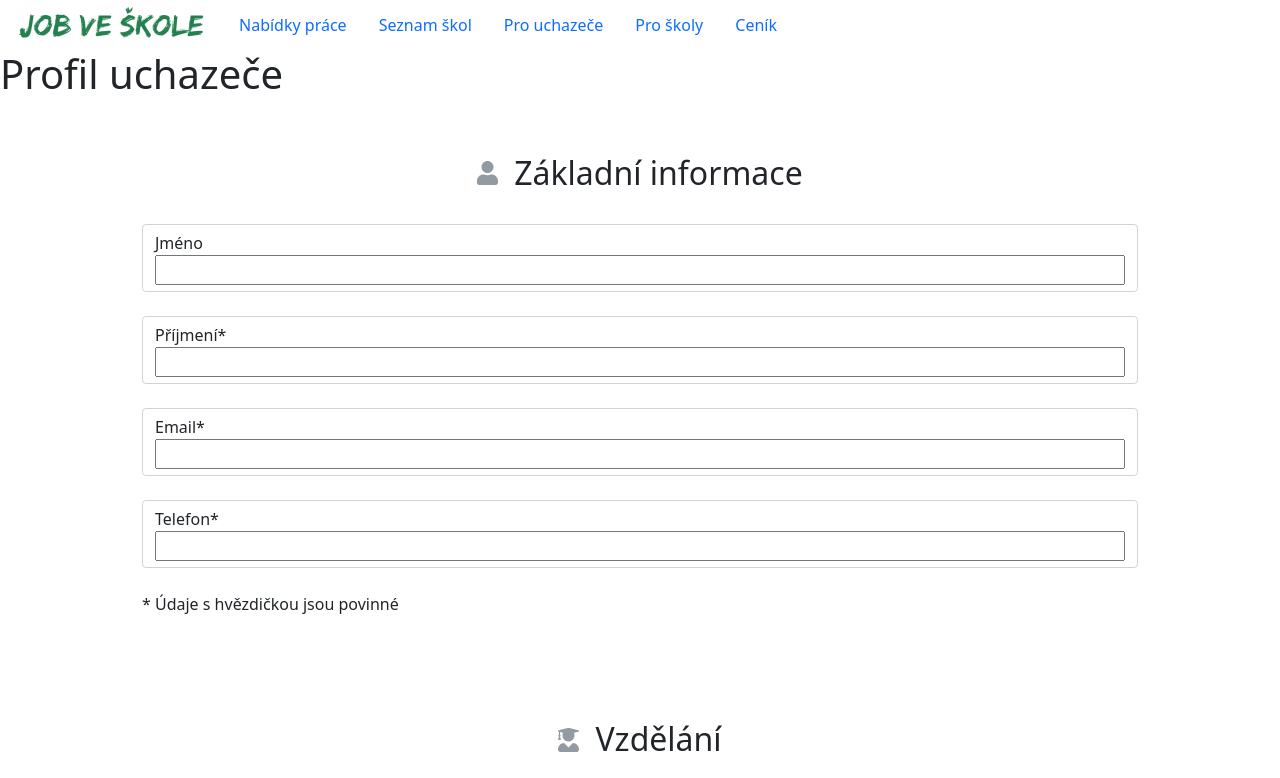
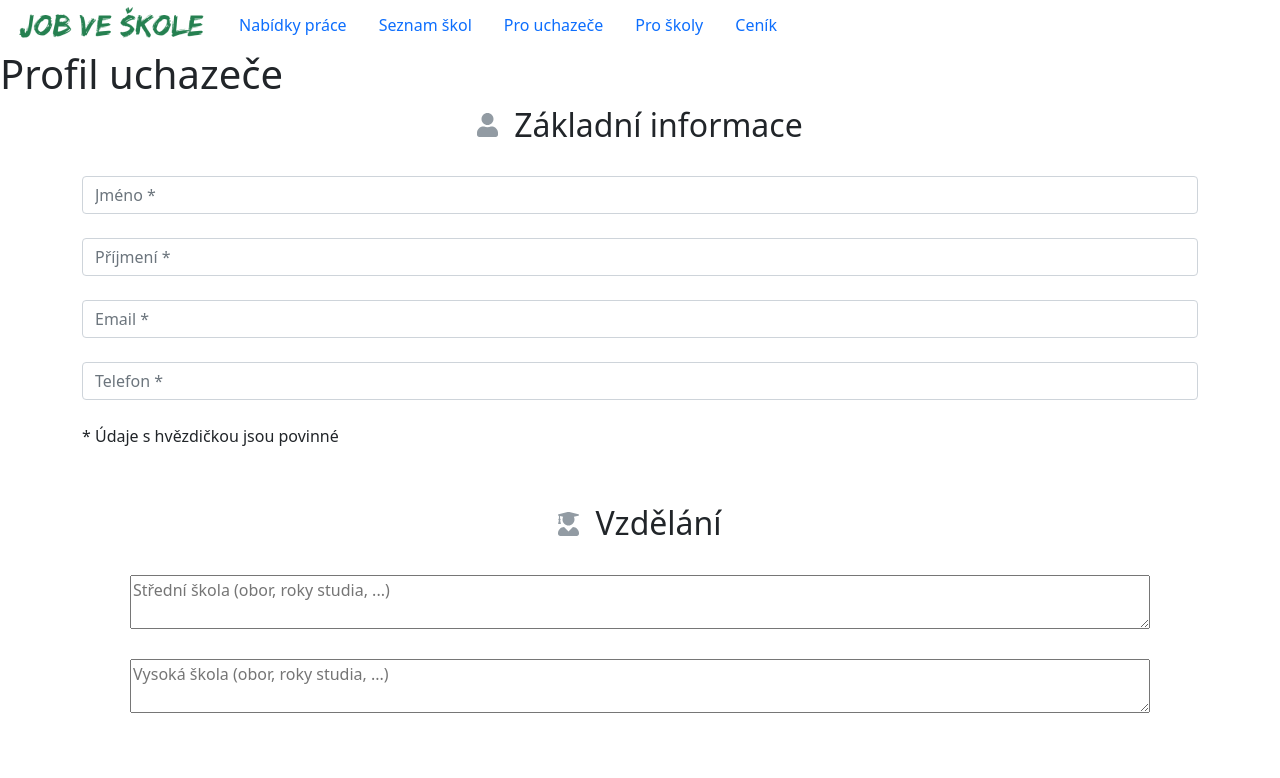
Before and after one commit to violinie/coex, a React (Create React App) app: page / in a window 1280 px wide. Shown: the top 778 px of the page. Built offline with nearby package versions, Linux system fonts and the light colour scheme; the HTML template or start-up script is replaced by a standard one.

Commit message:
form validation

```diff
--- a/src/components/Form.jsx
+++ b/src/components/Form.jsx
@@ -1,25 +1,27 @@
-import { Input } from "./Input";
-import { useState } from "react";
+import React, { useState } from "react";
+
+const Input = ({ errors, type = "text", name, placeholder, isRequired = false }) => {
+  return (
+    <>
+      <input type={type} name={name} className="form-control my-4 form-control__input" placeholder={placeholder} required={isRequired} />
+      {errors[name] && <span>{errors[name]}</span>}
+    </>
+  );
+};
 
 export default function Form() {
-  const [formValues, setFormValues] = useState({});
-  const handleInputChange = (e) => {
-    setFormValues({
-      ...formValues,
-      [e.target.name]: e.target.value,
-    });
-  };
-
   const [validationErrors, setValidationErrors] = useState({});
   return (
     <form
       className="container"
+      noValidate={true}
       onSubmit={(e) => {
         // Zamez refreshi stránky
         e.preventDefault();
 
         // Všechny form elementy dám do pole a vyfiltruju jen ty které chci validovat
         const inputs = [...e.target.elements].filter((input) => input.tagName !== "BUTTON");
+        console.log(inputs);
 
         const errors = {};
         inputs.forEach((input) => {
@@ -38,13 +40,11 @@ export default function Form() {
         if (Object.keys(errors).length > 0) {
           setValidationErrors(errors);
         } else {
-          setValidationErrors(null);
+          setValidationErrors({});
         }
       }}
     >
-      <div className="container">
-        {" "}
-        <div className="p-5">
+      <div className="p-5 p-sm-0">
         <div className="d-flex justify-content-center align-items-center p-2">
           <svg className="me-3" width="21" height="24" viewBox="0 0 21 24" fill="none" xmlns="http://www.w3.org/2000/svg">
             <path
@@ -54,13 +54,13 @@ export default function Form() {
           </svg>
           <h2 className="m-0">Základní informace</h2>
         </div>
-          <Input name={"firstname"} type={"text"} label={"Jméno"} value={formValues["firstname"]} onChange={handleInputChange} />
-          <Input name={"lastname"} type={"text"} label={"Příjmení"} value={formValues["lastname"]} onChange={handleInputChange} isRequired={true} />
-          <Input name={"email"} type={"text"} label={"Email"} value={formValues["email"]} onChange={handleInputChange} isRequired={true} />
-          <Input name={"tel"} type={"text"} label={"Telefon"} value={formValues["tel"]} onChange={handleInputChange} isRequired={true} />
+        <Input type={"text"} name={"firstname"} placeholder="Jméno *" isRequired={true} errors={validationErrors} />
+        <Input type={"text"} name={"lastname"} placeholder="Příjmení *" isRequired={true} errors={validationErrors} />
+        <Input type={"email"} name={"email"} placeholder="Email *" isRequired={true} errors={validationErrors} />
+        <Input type={"tel"} name={"phone"} placeholder="Telefon *" isRequired={true} errors={validationErrors} />
         <div>* Údaje s hvězdičkou jsou povinné</div>
       </div>
-        <div className="p-5">
+      <div className="p-md-5 p-sm-0">
         <div className="d-flex justify-content-center align-items-center p-2">
           <svg className="me-3" width="21" height="25" viewBox="0 0 21 25" fill="none" xmlns="http://www.w3.org/2000/svg">
             <path
@@ -73,7 +73,7 @@ export default function Form() {
         <textarea className="w-100 my-4" placeholder="Střední škola (obor, roky studia, ...)"></textarea>
         <textarea className="w-100" placeholder="Vysoká škola (obor, roky studia, ...)"></textarea>
       </div>
-        <div className="p-5">
+      <div className="p-5 p-sm-0">
         <div className="d-flex justify-content-center align-items-center p-2">
           <svg className="me-3" width="24" height="24" viewBox="0 0 24 24" fill="none" xmlns="http://www.w3.org/2000/svg">
             <path
@@ -104,7 +104,6 @@ export default function Form() {
           </button>
         </div>
       </div>
-      </div>
     </form>
   );
 }
--- a/src/components/Input.jsx
+++ /dev/null
@@ -1,25 +0,0 @@
-import React, { useState } from "react";
-
-export const Input = ({ value, onChange, error, name, type, label: labelText, isRequired }) => {
-  const [focused, setFocused] = useState(false);
-
-  const formControlClasses = ["form-control my-4", focused && "form-control--focused", value && "form-control--has-value", error && "form-control--has-error"];
-  return (
-    <div className={formControlClasses.join(" ")}>
-      <label className={"form-control__label"} htmlFor={name}>
-        {labelText}
-        {isRequired && <span>*</span>}
-      </label>
-      <input
-        className={"form-control__input w-100"}
-        type={type || "text"}
-        name={name}
-        onChange={onChange}
-        value={value}
-        onFocus={() => setFocused(true)}
-        onBlur={() => setFocused(false)}
-      />
-      {error && <div className={"form-control__error"}>{error}</div>}
-    </div>
-  );
-};
--- a/src/form.scss
+++ b/src/form.scss
@@ -1,7 +1,6 @@
 .form-control {
   position: relative;
   margin-bottom: 1rem;
-  border: none;
 }
 
 .form-control--has-error .form-control__input,
```
Lines whose indentation alone changed are shown as unchanged.
